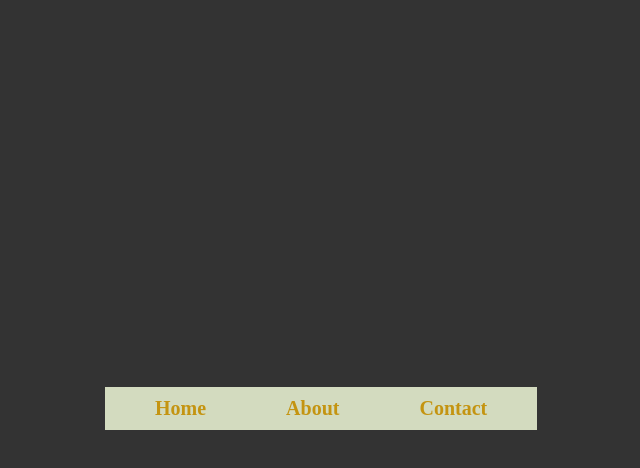
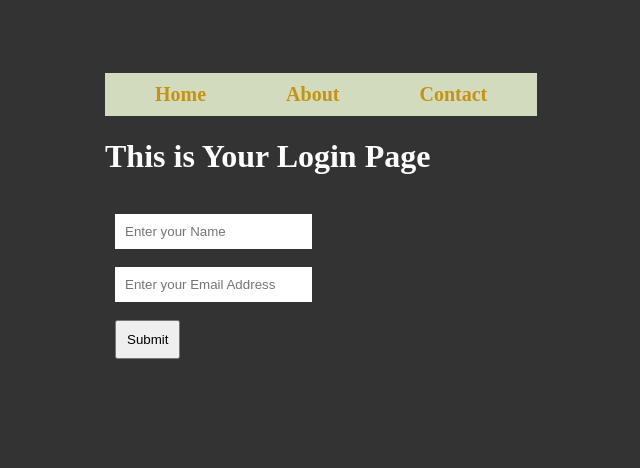
Before and after one commit to Limon714/react-redux, a React (Create React App) app: page /login in a window 1280 px wide. Before the commit this address had no page. Shown: the top 468 px of the page, without its empty margins (310-950 px from the left). Built offline with nearby package versions, Linux system fonts and the light colour scheme.

Commit message:
Protected Route

```diff
--- a/src/App.css
+++ b/src/App.css
@@ -2,7 +2,7 @@ body{
     background-color: #333;
     color: rgb(255, 255, 255);
     display: flex;
-    height: 100vh;
+    height: 50vh;
     align-items: center;
     justify-content: center;
 }
@@ -17,6 +17,16 @@ body{
     font-size: 20px;
     font-weight: bold;
 }
+.linkk{
+    text-decoration: none;
+    list-style: none;
+    color: rgb(196, 148, 17);
+    font-size: 20px;
+    font-weight: bold;
+    margin-left: 20px;
+}
+
+
 .linkt{
     text-decoration: none;
     list-style: none;
@@ -52,6 +62,7 @@ cursor: pointer;
 
 button{
     padding: 10px;
+    margin-left: 30px;
 }
 span{
     font-size: 18px;
@@ -73,3 +84,12 @@ h2{
     margin-top: 50px;
     margin-left: 50px;
 }
+input{
+    padding: 10px;
+    border: none;
+    outline: none;
+    margin-left: 30px;
+}
+h1, p{
+    margin-left: 20px;
+}
--- a/src/App.js
+++ b/src/App.js
@@ -8,6 +8,8 @@ import Contact from "./Routerdom/Contact";
 import Company from "./Routerdom/NestedRouting/Company";
 import Channel from "./Routerdom/NestedRouting/Channel";
 import Blog from "./Routerdom/NestedRouting/Blog";
+import Login from "./Routerdom/Login";
+import Protected from "./Routerdom/Protected";
 const App = () => {
   return (
     <>
@@ -15,10 +17,11 @@ const App = () => {
         <BrowserRouter>
           <Navbar />
           <Routes>
-            <Route path="/" element={<Home />} />
-            <Route path="/about/" element={<About />}>
-              <Route path="blog" element={<Blog />} />
-            </Route>
+            <Route path="/login" element={<Login />} />
+            <Route path="/" element={<Protected Component={Home} />} />
+            <Route path="/about" element={<Protected Component={About} />} />
+              {/* <Route path="blog" element={<Blog />} /> */}
+            {/* </Route> */}
             <Route path="/contact/" element={<Contact />}>
               <Route path="company" element={<Company />} />
               <Route path="channel" element={<Channel />} />
--- a/src/Routerdom/About.js
+++ b/src/Routerdom/About.js
@@ -1,5 +1,4 @@
 import React from 'react'
-import { Link, Outlet } from "react-router-dom";
 const About = () => {
   return (
     <>
@@ -11,8 +10,8 @@ const About = () => {
           pariatur.
         </p>
 
-        <Link to="blog"  > <span>Blog Page</span></Link>
-        <Outlet/>
+        {/* <Link to="blog"  > <span>Blog Page</span></Link> */}
+        {/* <Outlet/> */}
       </div>
     </>
   );
--- a/src/Routerdom/Contact.js
+++ b/src/Routerdom/Contact.js
@@ -10,8 +10,8 @@ const Contact = () => {
           eveniet ab tenetur quo illum id necessitatibus distinctio vel iste
           pariatur.
         </p>
-    // Nested Routing
-        <Link to="company"  > <span>Company Page </span> </Link>
+    {/* // Nested Routing */}
+        <Link to="company" state={{name:'rabin', age:25}} > <span>Company Page </span> </Link>
         <Link to="channel"  > <span>Channel Page</span></Link>
         <Link to="blog"  > <span>Blog Page</span></Link>
         <Outlet/>
--- a/src/Routerdom/Home.js
+++ b/src/Routerdom/Home.js
@@ -10,7 +10,7 @@ const Home = () => {
           eveniet ab tenetur quo illum id necessitatibus distinctio vel iste
           pariatur.
               </p>
-              <NavLink to ="/about" className= 'link'> Visit our About Page</NavLink>
+              <NavLink to ="/about" className= 'linkk'> Visit our About Page</NavLink>
       </div>
     </>
   );
--- /dev/null
+++ b/src/Routerdom/Login.js
@@ -0,0 +1,39 @@
+import React, { useEffect } from "react";
+import { useNavigate } from "react-router-dom";
+
+const Login = () => {
+  const Navi = useNavigate();
+  const LoginPage = () => {
+      localStorage.setItem("login", true);
+       Navi("/");
+  };
+
+  useEffect(() => {
+    let login = localStorage.getItem("login");
+    if (login) {
+      Navi("/");
+    }
+  });
+  return (
+    <>
+      <div>
+        <h1> This is Your Login Page</h1>
+        <br />
+        <input type="text" placeholder="Enter your Name" />
+        <br />
+        <br />
+        <input
+          type="email"
+          name=""
+          id=""
+          placeholder="Enter your Email Address"
+        />
+        <br />
+        <br />
+        <button onClick={LoginPage}>Submit</button>
+      </div>
+    </>
+  );
+};
+
+export default Login;
--- a/src/Routerdom/NestedRouting/Company.js
+++ b/src/Routerdom/NestedRouting/Company.js
@@ -1,9 +1,15 @@
 import React from 'react'
-
+import { useLocation } from 'react-router-dom';
 const Company = () => {
+  const Locative = useLocation();
+  console.log(Locative)
   return (
-    <div> <h2>This is Company Page </h2> </div>
-  )
+    <>
+      <div>
+        <h2>This is Company Page </h2>
+      </div>
+    </>
+  );
 }
 
 export default Company
--- /dev/null
+++ b/src/Routerdom/Protected.js
@@ -0,0 +1,22 @@
+import React, { useEffect } from 'react'
+import { useNavigate } from 'react-router-dom';
+
+const Protected = (props) => {
+    const Navi = useNavigate();
+    const { Component } = props;
+
+    useEffect(() => {
+        let login = localStorage.getItem('login');
+        if (!login) {
+            Navi('/login');
+        }
+    })
+  return (
+      <div>
+
+          <Component />
+    </div>
+  )
+}
+
+export default Protected
```
